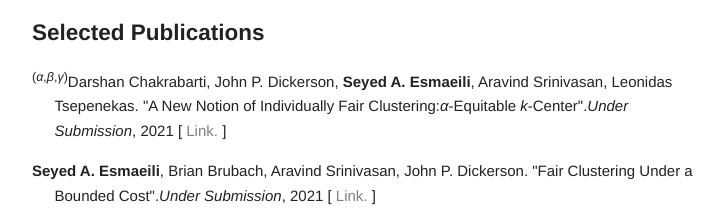
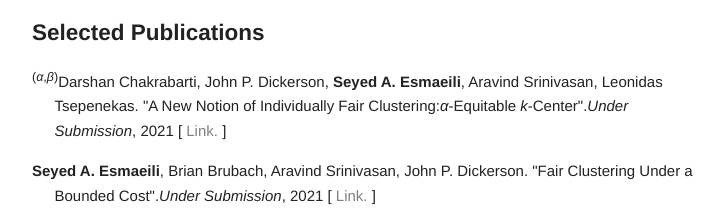
Before and after one commit to sa-esmaeili/sa-esmaeili.github.io, a plain HTML site: page index.html in a window 1280 px wide. Shown: the part 311-531 px from the top of the page, 277-996 px from the left. Drawn offline with Linux system fonts and the light colour scheme.

Commit message:
Update index.html

```diff
--- a/index.html
+++ b/index.html
@@ -14,7 +14,7 @@
       <br>
 
     <h2>Selected Publications</h2>
-    <p class="pub"><sup>(<i>&alpha;</i>,<i>&beta;</i>,<i>&gamma;</i>)</sup>Darshan Chakrabarti, John P. Dickerson, <b>Seyed A. Esmaeili</b>, Aravind Srinivasan, Leonidas Tsepenekas. "A New Notion of Individually Fair Clustering:<i>&alpha;</i>-Equitable <i>k</i>-Center".<i>Under Submission</i>, 2021 [<a href="https://arxiv.org/abs/2106.05423"> Link. </a>]</p>
+    <p class="pub"><sup>(<i>&alpha;</i>,<i>&beta;</i>)</sup>Darshan Chakrabarti, John P. Dickerson, <b>Seyed A. Esmaeili</b>, Aravind Srinivasan, Leonidas Tsepenekas. "A New Notion of Individually Fair Clustering:<i>&alpha;</i>-Equitable <i>k</i>-Center".<i>Under Submission</i>, 2021 [<a href="https://arxiv.org/abs/2106.05423"> Link. </a>]</p>
     <p class="pub"><b>Seyed A. Esmaeili</b>, Brian Brubach, Aravind Srinivasan, John P. Dickerson. "Fair Clustering Under a Bounded Cost".<i>Under Submission</i>, 2021 [<a href="https://arxiv.org/abs/2106.07239"> Link. </a>]</p>
     <p class="pub"><b>Seyed A. Esmaeili</b>, Sharmila Duppala, John P. Dickerson, Brian Brubach. "Fair Labelled Clustering".<i>Under Submission</i>, 2021.</p>
     <p class="pub"> <b>Seyed A. Esmaeili</b>, Sharmila Duppala, Vedant Nanda, Aravind Srinivasan, John P. Dickerson, "Rawlsian Fairness in Online Bipartite Matching: Two-sided, Group, and Individual".<i>Under Submission</i>, 2021.</p>
@@ -26,5 +26,5 @@
 
     <br>
     <p class="note">
-    *(<i>&alpha;</i>,<i>&beta;</i>,<i>&gamma;</i>) denotes alphabetical ordering.
+    *(<i>&alpha;</i>,<i>&beta;</i>) denotes alphabetical ordering.
 </body></html>
```
